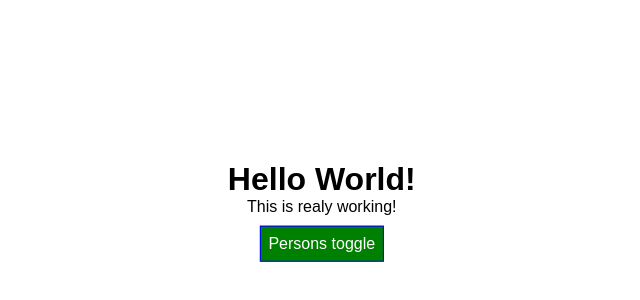
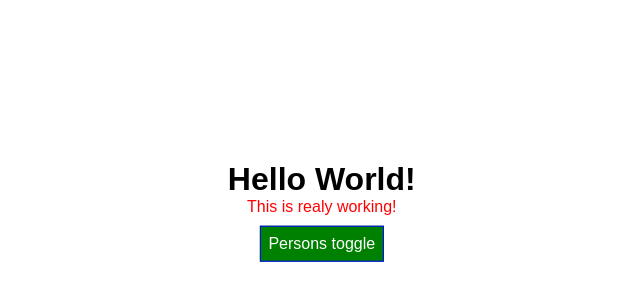
Before and after one commit to SottoMayor/ReactJs, a React (Create React App) app: page / in a window 1280 px wide. Shown: the part 46-346 px from the top of the page, without its empty margins (209-849 px from the left). Built offline with nearby package versions, Linux system fonts and the light colour scheme.

Commit message:
setting class names dynamically

```diff
--- a/src/App.css
+++ b/src/App.css
@@ -10,3 +10,11 @@
     transform: translate(-40%, -30%);
     text-align: center;
 }
+
+.red{
+    color: red;
+}
+
+.bold{
+    font-weight: bold;
+}
--- a/src/App.js
+++ b/src/App.js
@@ -84,10 +84,19 @@ const app = props => {
 
     }
 
+    const classes = [];
+    if(personsState.persons.length <=2 ){
+      classes.push('red');
+    }
+    if(personsState.persons.length <= 1){
+      classes.push('bold')
+    }
+
+
   return (
     <div className="App">
       <h1>Hello World!</h1>
-      <p>This is realy working!</p>
+      <p className={classes.join(' ')}>This is realy working!</p>
       <button style={style} onClick={() => togglePersons()}>Persons toggle</button>
 
       {persons}
```
